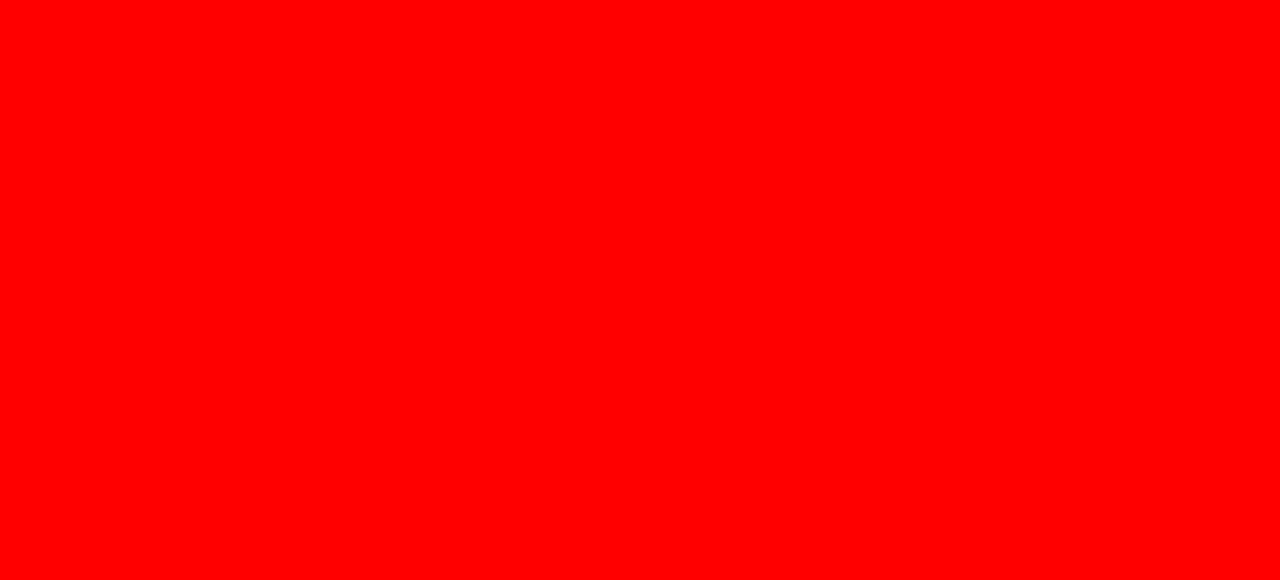
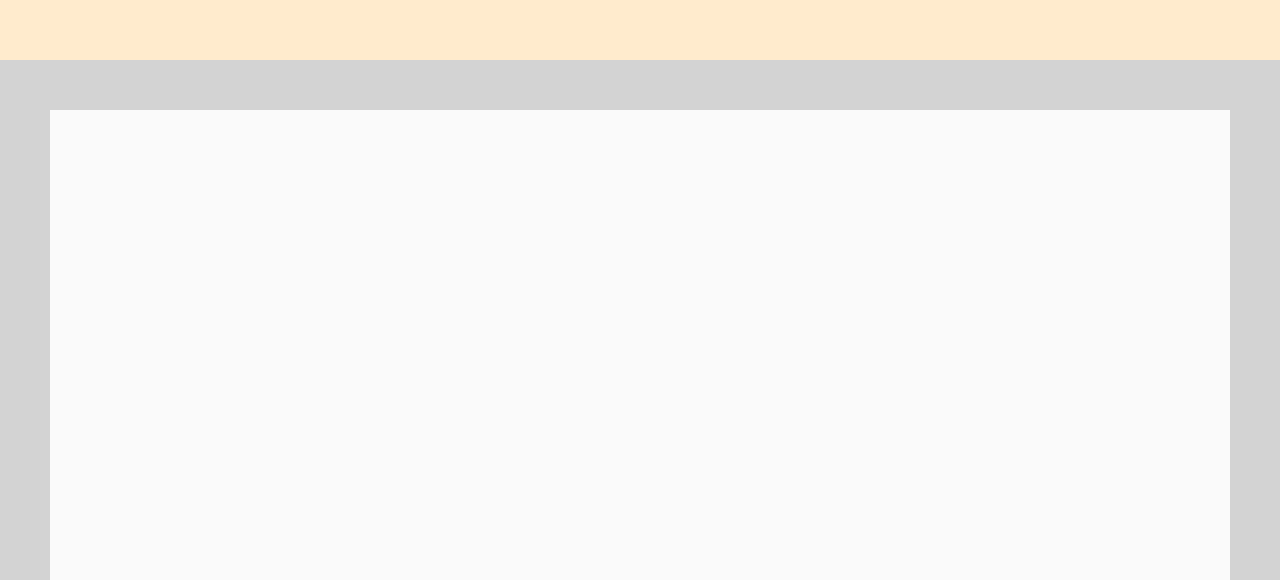
Before and after one commit to gouthamank/pageportal, a Next.js app: page / in a window 1280 px wide. Shown: the part 220-800 px from the top of the page. Built offline with nearby package versions, Linux system fonts and the light colour scheme.

Commit message:
Layout changes

```diff
--- /dev/null
+++ b/components/containers/page.tsx
@@ -0,0 +1,55 @@
+import styled from 'styled-components';
+import { ReactNode } from 'react';
+
+const Container = styled.div`
+  position: relative;
+  width: 100%;
+  display: flex;
+  flex-direction: column;
+  align-items: center;
+`;
+
+const HeaderContainer = styled.div`
+  background-color: blanchedalmond;
+  height: 280px;
+  width: 100%;
+`;
+
+const ContentWrapper = styled.div`
+  background-color: lightgray;
+  width: 100%;
+  display: flex;
+  justify-content: center;
+`;
+
+const ContentContainer = styled.div`
+  width: 100%;
+  padding: 50px 50px;
+  @media (min-width: 1920px) {
+    width: 1920px;
+  }
+`;
+
+const FooterContainer = styled.div`
+  background-color: blanchedalmond;
+  height: 280px;
+  width: 100%;
+`;
+
+interface PageProps {
+  children?: ReactNode;
+}
+
+const PageContainer = (props: PageProps) => {
+  return (
+    <Container>
+      <HeaderContainer />
+      <ContentWrapper>
+        <ContentContainer>{props.children}</ContentContainer>
+      </ContentWrapper>
+      <FooterContainer />
+    </Container>
+  );
+};
+
+export default PageContainer;
--- a/package.json
+++ b/package.json
@@ -21,6 +21,7 @@
     "@types/styled-components": "^5.1.23",
     "@typescript-eslint/eslint-plugin": "^5.12.1",
     "@typescript-eslint/parser": "^5.12.1",
+    "babel-plugin-styled-components": "^2.0.5",
     "eslint": "^8.9.0",
     "eslint-config-next": "12.1.0",
     "eslint-config-prettier": "^8.4.0",
--- /dev/null
+++ b/pages/_document.tsx
@@ -0,0 +1,44 @@
+import Document, { Head, Main, NextScript, Html, DocumentContext, DocumentInitialProps } from 'next/document';
+import { ServerStyleSheet } from 'styled-components';
+
+export default class MyDocument extends Document {
+  static async getInitialProps(ctx: DocumentContext): Promise<DocumentInitialProps> {
+    const sheet = new ServerStyleSheet();
+    const originalRenderPage = ctx.renderPage;
+
+    try {
+      ctx.renderPage = () => {
+        return originalRenderPage({
+          enhanceApp: (App) => (props) => {
+            return sheet.collectStyles(<App {...props} />);
+          },
+        });
+      };
+      const initialProps = await Document.getInitialProps(ctx);
+      return {
+        ...initialProps,
+        styles: (
+          <>
+            {initialProps.styles}
+            {sheet.getStyleElement()}
+          </>
+        ),
+      };
+    } finally {
+      sheet.seal();
+    }
+  }
+  render() {
+    return (
+      <Html>
+        <Head>
+          <title />
+        </Head>
+        <body>
+          <Main />
+          <NextScript />
+        </body>
+      </Html>
+    );
+  }
+}
--- a/pages/index.tsx
+++ b/pages/index.tsx
@@ -1,3 +1,5 @@
+import PageContainer from 'components/containers/page';
+import Head from 'next/head';
 import styled from 'styled-components';
 
 interface ContainerProps {
@@ -11,10 +13,15 @@ const SectionContainer = styled.div<ContainerProps>`
 
 export default function RootPage() {
   return (
-    <div>
-      <SectionContainer color={'red'} />
-      <SectionContainer color={'blue'} />
-      <SectionContainer color={'green'} />
-    </div>
+    <>
+      <Head>
+        <title>Home</title>
+      </Head>
+      <PageContainer>
+        <SectionContainer color={'#fafafa'} />
+        <SectionContainer color={'#8e8080'} />
+        <SectionContainer color={'#fafafa'} />
+      </PageContainer>
+    </>
   );
 }
--- a/tsconfig.json
+++ b/tsconfig.json
@@ -13,7 +13,8 @@
     "resolveJsonModule": true,
     "isolatedModules": true,
     "jsx": "preserve",
-    "incremental": true
+    "incremental": true,
+    "baseUrl": "."
   },
   "include": ["next-env.d.ts", "**/*.ts", "**/*.tsx"],
   "exclude": ["node_modules"]
```
Also changed, not shown: .babelrc (added), 1 other file (tests, documents, lock files or other folders).
